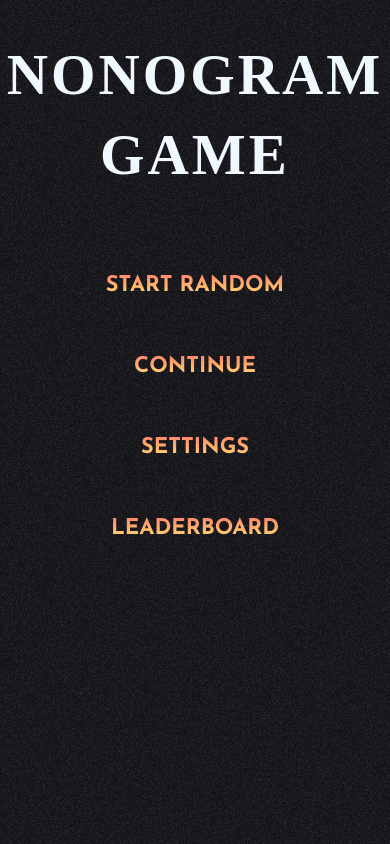
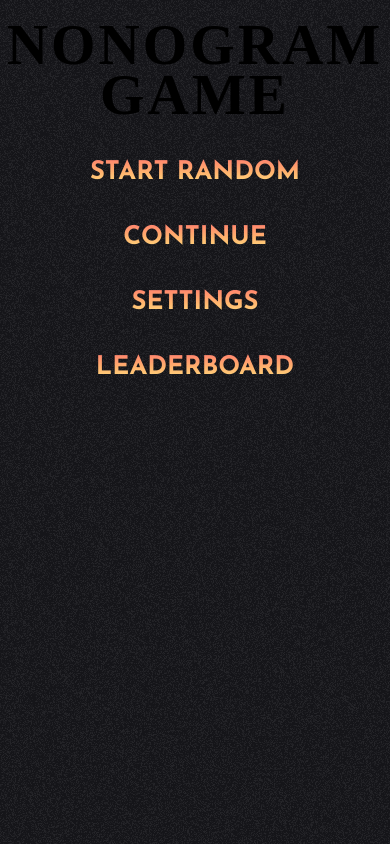
Before and after one commit to OscarRaizer/Nonogram-Game, a website built with Vite: page index.html in a window 390 px wide. Built offline with nearby package versions, Linux system fonts and the light colour scheme; a web font is replaced by a local one.

Commit message:
fix: mobile adaptive

```diff
--- a/index.html
+++ b/index.html
@@ -1,9 +1,9 @@
-<!doctype html>
+<!DOCTYPE html>
 <html lang="en">
   <head>
     <meta charset="UTF-8" />
-        <link rel="icon" type="image/svg+xml" href="../vite.svg" />
-        <link rel="stylesheet" href="/src/sass/style.scss"/>
+    <link rel="icon" type="image/svg+xml" href="/vite.svg" />
+    <link rel="stylesheet" href="/src/sass/style.scss" />
     <meta name="viewport" content="width=device-width, initial-scale=1.0" />
     <title>Nonogram</title>
   </head>
--- a/src/sass/buttons.scss
+++ b/src/sass/buttons.scss
@@ -1,6 +1,6 @@
 .button {
   font-family: "Josefin Sans";
-  font-size: calc(0.5vw + 0.5vh + 4vmin);
+  font-size: calc(0.5vw + 0.5vh + 5vmin);
   text-transform: uppercase;
   font-weight: 700;
   color: transparent;
@@ -31,19 +31,6 @@
   }
 }
 
-.game__buttons {
-  display: flex;
-  flex-direction: column;
-  justify-content: center;
-  align-items: center;
-  gap: 40px;
-  margin-bottom: 50px;
-
-  &.hidden {
-    display: none;
-  }
-}
-
 .settings__buttons {
   display: flex;
   flex-direction: column-reverse;
--- /dev/null
+++ b/src/sass/game.scss
@@ -0,0 +1,51 @@
+.game__wrapper {
+  display: flex;
+  flex-direction: column;
+  justify-content: center;
+  align-items: center;
+  padding: 45px 30px;
+  z-index: 1;
+
+  @media (max-width: 767px) {
+    padding: 20px 10px;
+  }
+}
+
+.game__title {
+  margin-bottom: 90px;
+
+  @media (max-width: 767px) {
+    margin-bottom: 30px;
+  }
+
+  p {
+    font-family: "Honk";
+    line-height: 80px;
+    text-align: center;
+    letter-spacing: 3px;
+    margin: 0;
+    font-size: calc(4vw + 4vh + 2vmin);
+    font-weight: 700;
+
+    @media (max-width: 767px) {
+      line-height: 50px;
+    }
+  }
+}
+
+.game__buttons {
+  display: flex;
+  flex-direction: column;
+  justify-content: center;
+  align-items: center;
+  gap: 40px;
+  margin-bottom: 50px;
+
+  &.hidden {
+    display: none;
+  }
+
+  @media (max-width: 767px) {
+    gap: 20px;
+  }
+}
--- a/src/sass/modal.scss
+++ b/src/sass/modal.scss
@@ -29,18 +29,25 @@
   text-align: center;
   border-radius: 15px;
   border: 1px solid white;
+  padding: 20px;
 }
 
 .modal__title {
   font-family: "Josefin Slab";
-    font-size: 50px;
+  font-size: calc(0.5vw + 0.5vh + 5vmin);
   margin: 0;
   color: transparent;
   -webkit-background-clip: text;
   background-clip: text;
-    background-image: linear-gradient(to bottom, #ff627a, #ff8b6d, #ffb36d, #ffda7f, #ffffa2);
+  background-image: linear-gradient(
+    to bottom,
+    #ff627a,
+    #ff8b6d,
+    #ffb36d,
+    #ffda7f,
+    #ffffa2
+  );
 }
-
 
 .modal__close {
   cursor: pointer;
--- a/src/sass/nonogram.scss
+++ b/src/sass/nonogram.scss
@@ -31,6 +31,10 @@
   &.hidden {
     display: none;
   }
+
+  @media (max-width: 767px) {
+    gap: 5px;
+  }
 }
 
 .hints {
@@ -49,6 +53,7 @@
 
   @media (max-width: 767px) {
     line-height: 45px;
+    margin-right: 0px;
   }
 }
 
--- a/src/sass/page.scss
+++ /dev/null
@@ -1,23 +0,0 @@
-.game__wrapper {
-  display: flex;
-  flex-direction: column;
-  justify-content: center;
-  align-items: center;
-  padding: 35px 30px;
-  z-index: 1;
-}
-
-.game__title {
-  margin-bottom: 70px;
-
-  p {
-    font-family: "Honk";
-    line-height: 80px;
-    text-align: center;
-    letter-spacing: 3px;
-    color: aliceblue;
-    margin: 0;
-    font-size: calc(4vw + 4vh + 2vmin);
-    font-weight: 700;
-  }
-}
--- a/src/sass/style.scss
+++ b/src/sass/style.scss
@@ -3,5 +3,5 @@
 
 @import "modal";
 @import "nonogram";
-@import "page";
+@import "game";
 @import "buttons";
```
Also changed, not shown: dist/index.html. Lines whose indentation alone changed are shown as unchanged.
